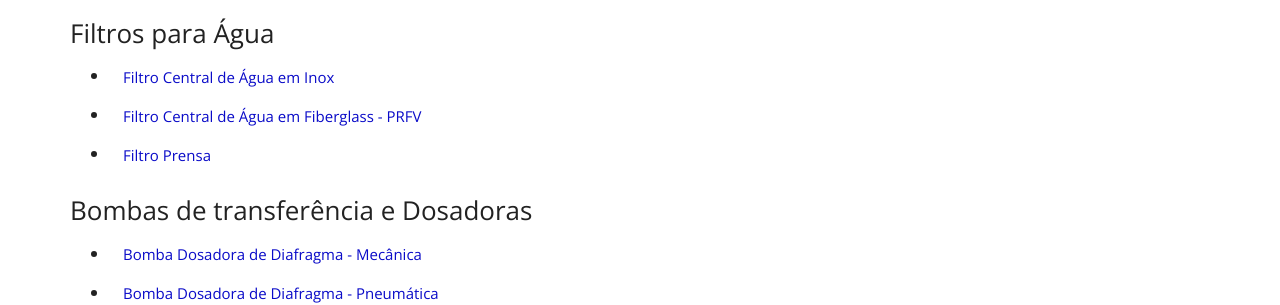
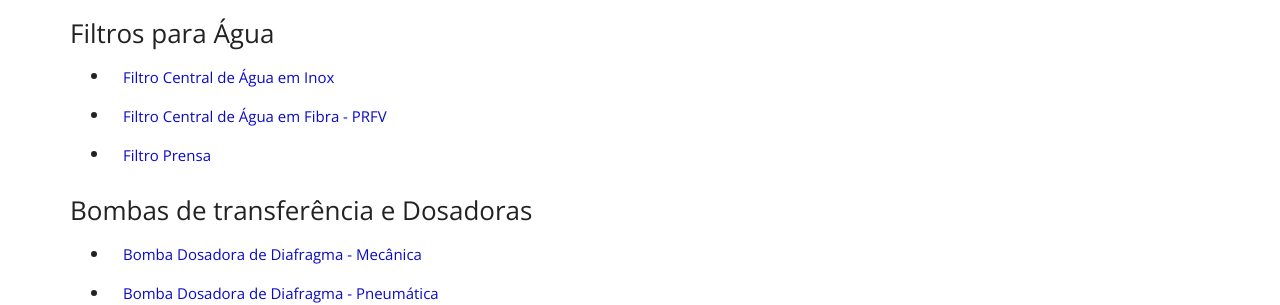
Before and after one commit to purewaterefluentes/purewaterefluentes.github.io, a Jekyll site: the page built from equipamentos/index.md, in a window 1280 px wide and 1321 px high. Shown: the part 359-664 px from the top of the window. Built offline with Jekyll 4.4.1, drawn with Linux system fonts in a browser that asks for light colours; nearby versions of some CDN libraries; library files that are not in the unit come from our copies.

Commit message:
Update index.md

```diff
--- a/equipamentos/index.md
+++ b/equipamentos/index.md
@@ -9,7 +9,7 @@ robots: follow
 
 
 - [Filtro Central de Água em Inox](filtro-central-de-agua-inox.html){:.btn .btn-link}
-- [Filtro Central de Água em Fiberglass - PRFV](filtro-de-agua-central-industrial-fiberglass.html){:.btn .btn-link}
+- [Filtro Central de Água em Fibra - PRFV](filtro-central-de-agua-industrial-fibra-fiberglass.html){:.btn .btn-link}
 - [Filtro Prensa](filtro-prensa.html){:.btn .btn-link}
 
 ### Bombas de transferência e Dosadoras
```
